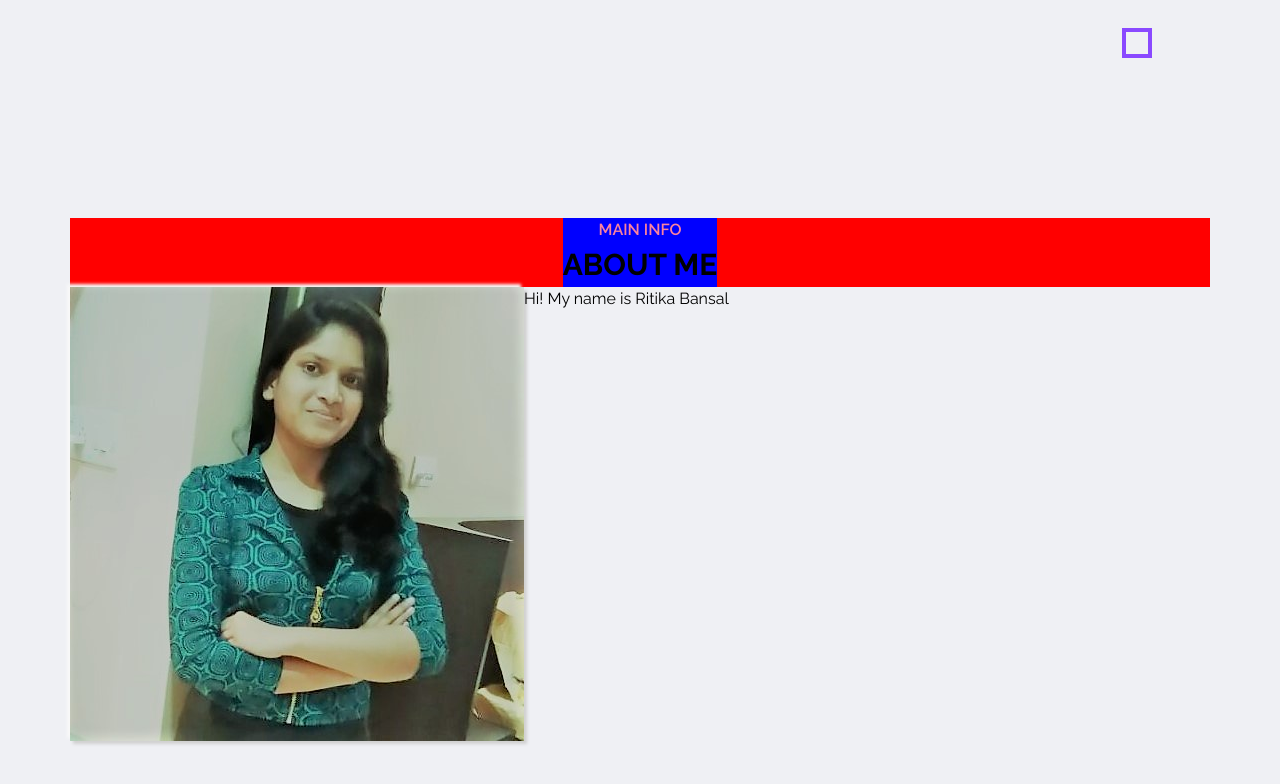
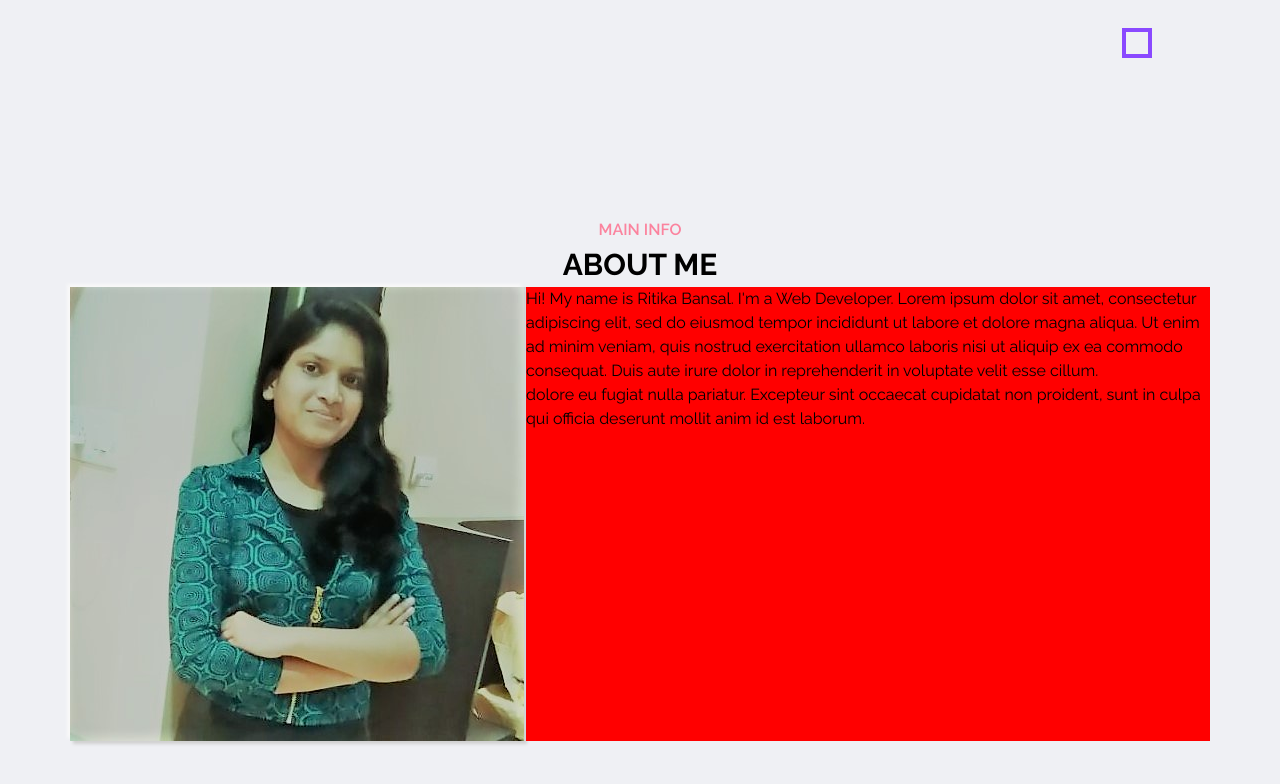
Before and after one commit to RitikaBansal312/Ritika_Bansal.github.io, a plain HTML site: page index.html in a window 1280 px wide. Shown: the part 662-1446 px from the top of the page. Drawn offline with Linux system fonts and the light colour scheme.

Commit message:
my portfolio

```diff
--- a/css/style.css
+++ b/css/style.css
@@ -196,14 +196,14 @@ img{
 }
 
 .section-title{
-    background-color: red;
+    margin-bottom: 60;
     padding: 0 15px;
     flex: 0 0 100%;
     max-width: 100%;
     text-align: center;
 }
 .section-title h2{
-    background-color: blue;
+
     display: inline-block;
     font-size: 30px;
     font-weight: 700;
@@ -413,3 +413,13 @@ about section
     padding: 80px 0 80px;
     min-height: 100vh;
 }
+.about-section .about-img{
+    background-color: blue;
+    flex:0 0 40%;
+    max-width: 40%;
+}
+.about-section .about-info{
+    flex:0 0 60%;
+    max-width: 60%;
+    background-color: red;
+}
--- a/index.html
+++ b/index.html
@@ -89,12 +89,14 @@
                 </div>
             </div>
             <div class="row">
-                <div class="about -img">
+                <div class="about-img">
                     <div class="img-box inner-shadow">
                         <img src="img/profile-pic.jpg" class="outer-shadow" alt="profile-pic">                  </div>
                 </div>
-                <div class="about -info">
-                    <p><span>Hi! My name is Ritika Bansal</span></p>
+                <div class="about-info">
+                    <p><span>Hi! My name is Ritika Bansal. I'm a Web Developer.</span>
+                        Lorem ipsum dolor sit amet, consectetur adipiscing elit, sed do eiusmod tempor incididunt ut labore et dolore magna aliqua. Ut enim ad minim veniam, quis nostrud exercitation ullamco laboris nisi ut aliquip ex ea commodo consequat. Duis aute irure dolor in reprehenderit in voluptate velit esse cillum.</p>
+                        <p>dolore eu fugiat nulla pariatur. Excepteur sint occaecat cupidatat non proident, sunt in culpa qui officia deserunt mollit anim id est laborum.</p>
                 </div>
             </div>
         </div>
```
